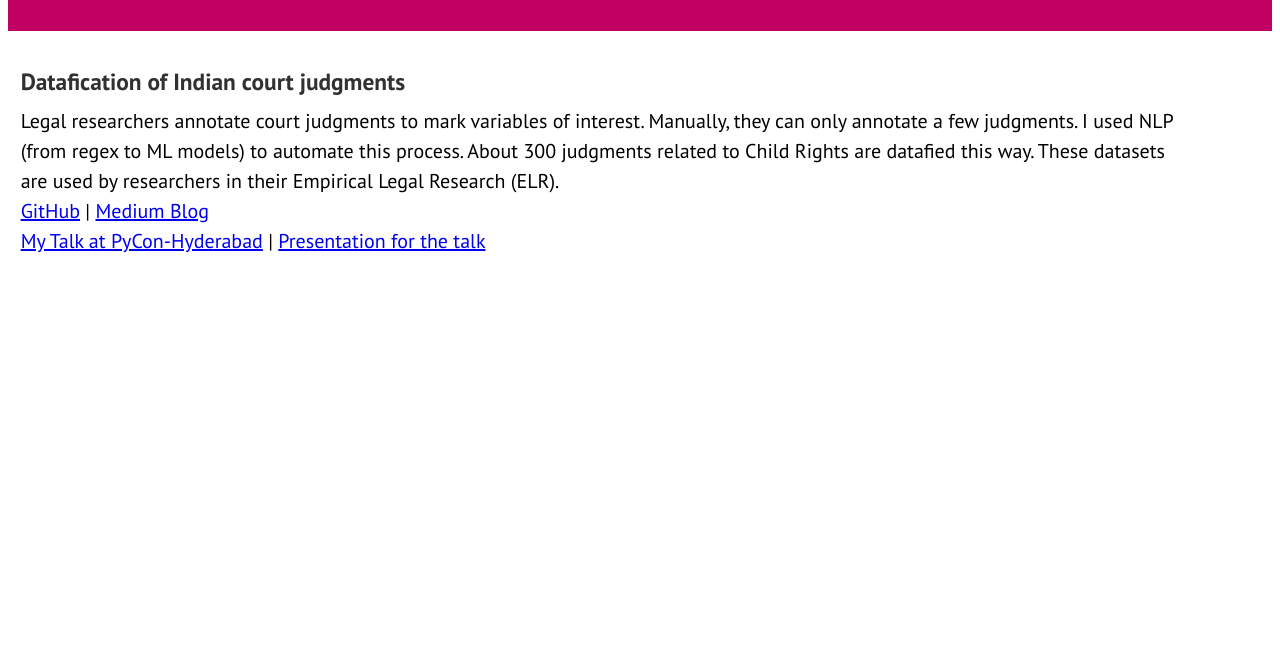
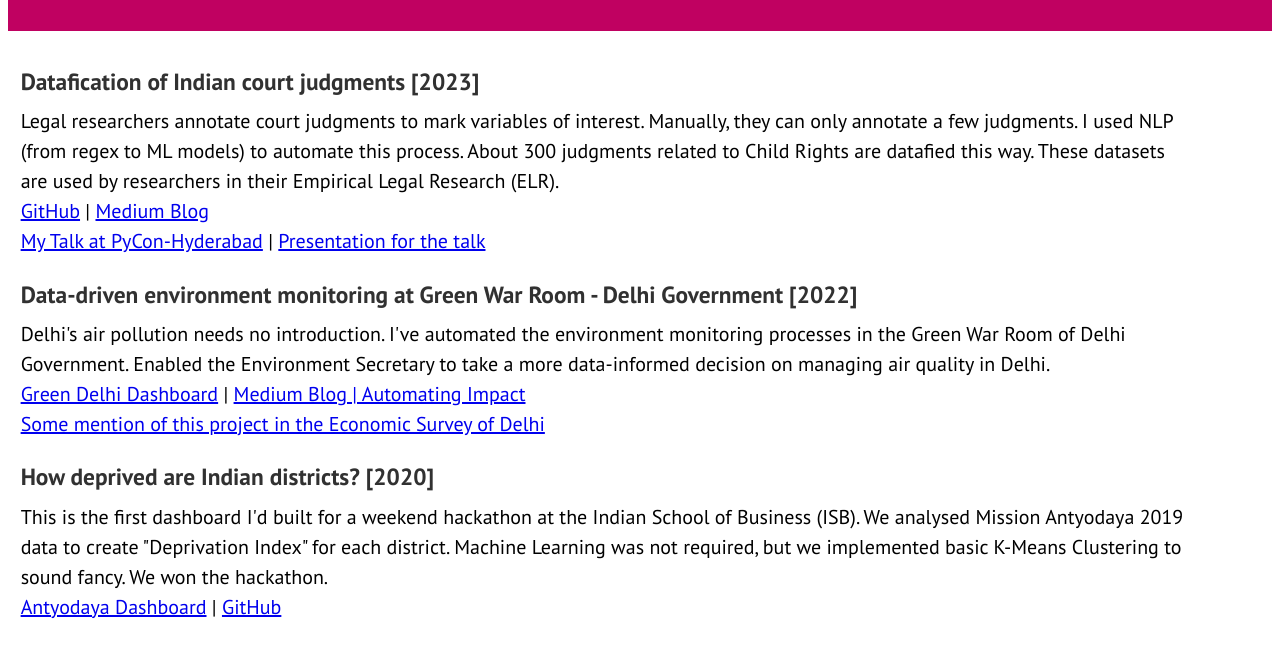
Before and after one commit to d-saikrishna/d-saikrishna.github.io, a plain HTML site: page Data/index.html in a window 1280 px wide. Shown: the part 1132-1788 px from the top of the page. Before the commit the page ends 1429 px from the top, so only its background shows below. Drawn offline with Linux system fonts and the light colour scheme; a script that the page names is missing.

Commit message:
Update Data Projects

```diff
--- a/Data/index.html
+++ b/Data/index.html
@@ -37,7 +37,7 @@
     <div class="content">
         <!-- Post 1 -->
         <div class="post">
-        <h3>Datafication of Indian court judgments</h3>
+            <h3>Datafication of Indian court judgments [2023]</h3>
             <p>
                 Legal researchers annotate court judgments to mark variables of interest. Manually, they can only annotate a few judgments.
                 I used NLP (from regex to ML models) to automate this process. About 300 judgments related to Child Rights are datafied this way.
@@ -51,6 +51,36 @@
             </p>
         </div>
 
+        <!-- Post 2 -->
+        <div class="post">
+            <h3> Data-driven environment monitoring at Green War Room - Delhi Government [2022] </h3>
+            <p>
+                Delhi's air pollution needs no introduction.
+                I've automated the environment monitoring processes in the Green War Room of Delhi Government.
+                Enabled the Environment Secretary to take a more data-informed decision on managing air quality in Delhi.
+                <br>
+                <a href="https://greendelhi.gdidata.in/">Green Delhi Dashboard</a> |
+                <a href="https://medium.com/gdi-partners/automating-impact-10fa9516028e">Medium Blog | Automating Impact</a>
+                <br>
+                <a href="https://delhiplanning.delhi.gov.in/sites/default/files/Planning/ch._8_environmental_concerns.pdf">Some mention of this project in the Economic Survey of Delhi </a>
+            </p>
+        </div>
+
+
+        <!-- Post 3 -->
+        <div class="post">
+            <h3> How deprived are Indian districts? [2020]</h3>
+            <p>
+                This is the first dashboard I'd built for a weekend hackathon at the Indian School of Business (ISB).
+                We analysed Mission Antyodaya 2019 data to create "Deprivation Index" for each district.
+                Machine Learning was not required, but we implemented basic K-Means Clustering to sound fancy.
+                We won the hackathon.
+                <br>
+                <a href="https://goodgovernance.onrender.com/">Antyodaya Dashboard</a> |
+                <a href="https://github.com/d-saikrishna/Antyodaya">GitHub</a>
+                </p>
+        </div>
+
 
     </div>
   </div>
```
Also changed, not shown: Published/index.html (+12 -1 lines), index.html (+3 -3 lines). Lines whose indentation alone changed are shown as unchanged.
